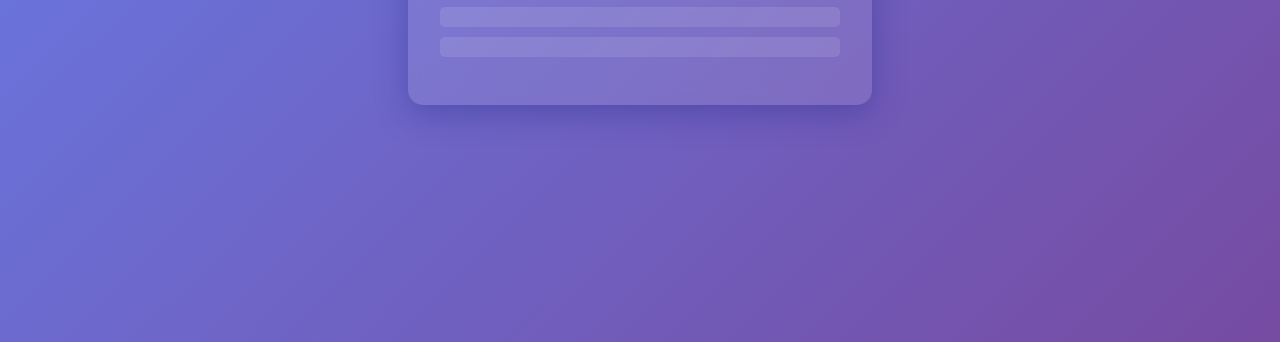
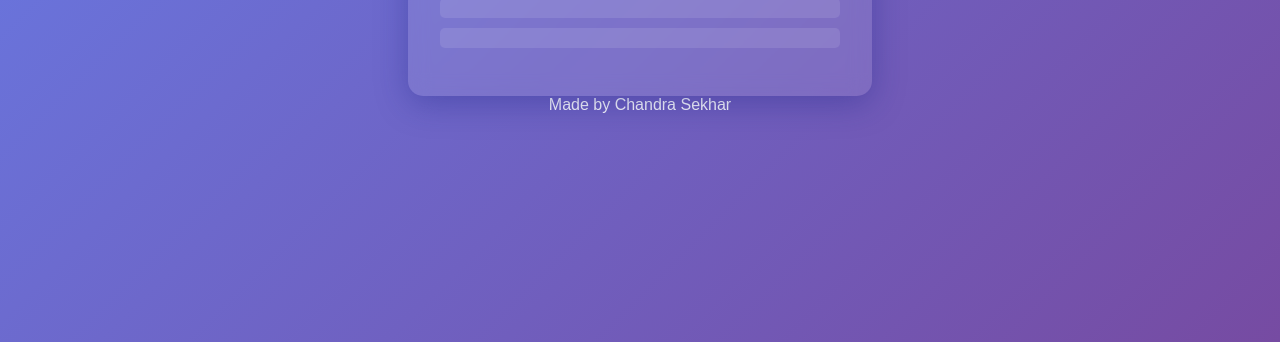
Before and after one commit to itsmechand/Number_Guessing_Game, a plain HTML site: page guess_the_number.html in a window 1280 px wide. Shown: the part 458-800 px from the top of the page. Drawn offline with Linux system fonts and the light colour scheme.

Commit message:
Update guess_the_number.html

```diff
--- a/guess_the_number.html
+++ b/guess_the_number.html
@@ -83,6 +83,10 @@
     <p id="chances" class="chances"></p>
   </div>
 
+ <footer>
+    Made by Chandra Sekhar
+  </footer>
+
   <script>
     function startGame() {
       let random_number = Math.floor(Math.random() * 10);
```
